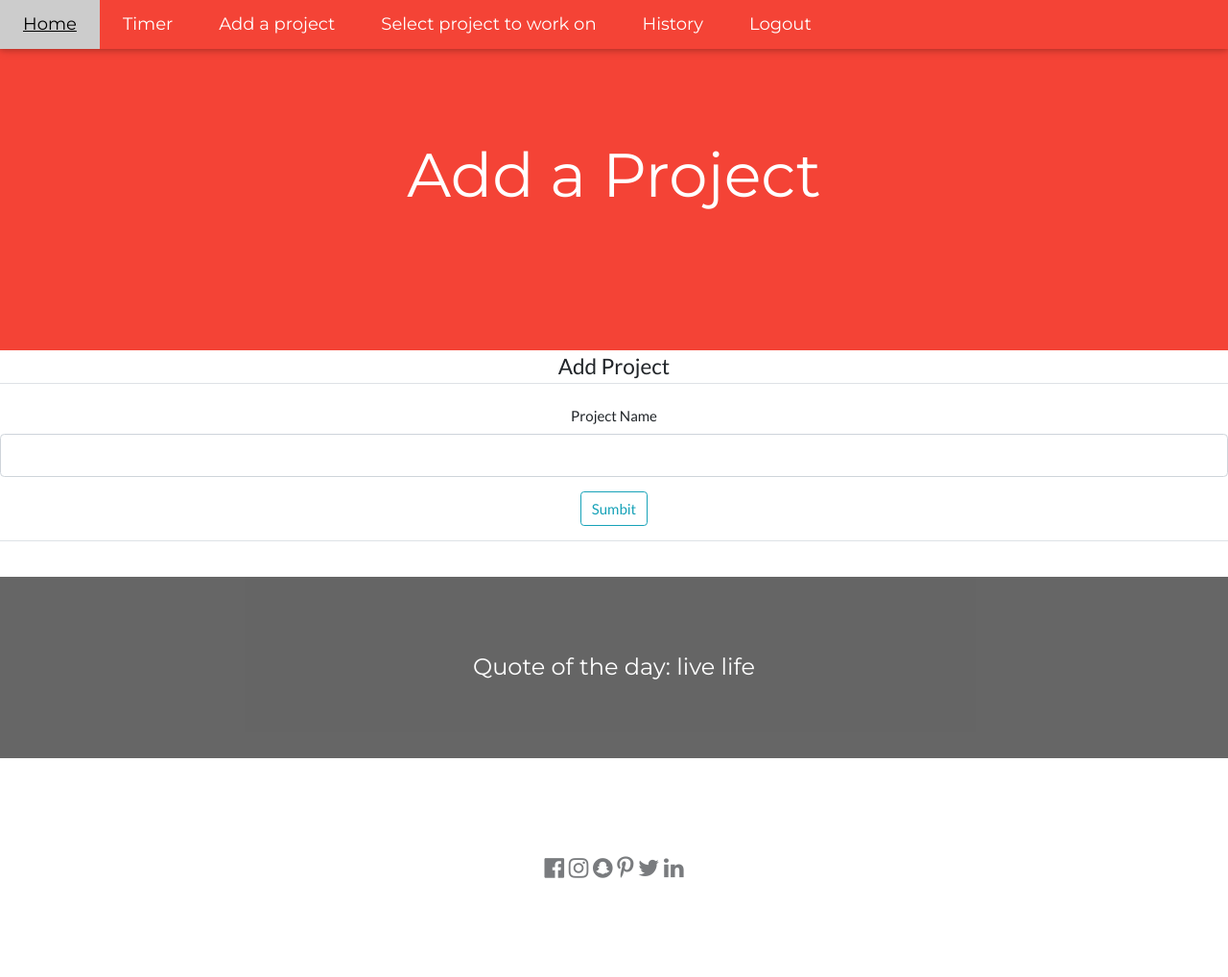
After one commit to AR2030/Python-Flask-Pomodoro-Timer, a Flask app: page /addProject in a window 1280 px wide. The commit adds this page. Shown: the whole page at 96% size. Run offline with Flask 2, Linux system fonts and the light colour scheme; a user stored in the database is signed in; some libraries are stand-ins or nearby versions.

Commit message:
some changes

```diff
--- a/pomodoroTimer/forms.py
+++ b/pomodoroTimer/forms.py
@@ -1,5 +1,5 @@
 from flask_wtf import FlaskForm
-from wtforms import StringField,IntegerField,BooleanField,SubmitField,PasswordField,SelectField,Form
+from wtforms import StringField,IntegerField,BooleanField,SubmitField,PasswordField,SelectField
 from wtforms.validators import DataRequired, Length, Email, EqualTo, ValidationError
 from pomodoroTimer.models import User
 
@@ -7,8 +7,8 @@ class projectsForm(FlaskForm):
     name = StringField('Project Name', validators=[DataRequired()])
     submit = SubmitField('Sumbit')
 
-class SelectProjectsForm(Form):
-    name = SelectField('Project Name',choices=[('cpp', 'C++'), ('py', 'Python'), ('text', 'Plain Text')])
+class SelectProjectsForm(FlaskForm):
+    name = SelectField('Select a project to work on',choices=['C++', 'Python', 'Plain Text'])
     submit = SubmitField('Sumbit')
 
 class RegistrationForm(FlaskForm):
--- a/pomodoroTimer/routes.py
+++ b/pomodoroTimer/routes.py
@@ -12,6 +12,13 @@ def home():
 @app.route('/timer', methods=['GET', 'POST'])
 @login_required
 def timer():
+
+    return render_template('timer.html', page_name="Timer")
+
+
+@app.route("/addProject", methods=['GET', 'POST'])
+@login_required
+def addProject():
     projectsform = projectsForm()
     if projectsform.validate_on_submit():
         projectName = projectsform.name.data
@@ -19,7 +26,20 @@ def timer():
         db.session.add(project)
         db.session.commit()
         flash(f'project {projectName} Added','success')
-    return render_template('timer.html', page_name="Timer" ,projectsform = projectsform,SelectProjectsForm=SelectProjectsForm())
+        return(redirect(url_for('timer')))
+    return render_template('addProject.html', page_name="Add a Project",projectsform=projectsform)
+
+@app.route('/selectProject', methods=['GET', 'POST'])
+@login_required
+def selectProject():
+    form = SelectProjectsForm()
+    if request.method == 'POST':
+        myProjects= Project.query.get(user_id==current_user.id)
+
+        flash(f'You selected project {form.name.data + myProjects} ','success')
+        return(redirect(url_for('timer')))
+    return render_template('selectProject.html', page_name="Timer", form=form)
+
 
 @app.route("/register", methods=['GET', 'POST'])
 def register():
--- /dev/null
+++ b/pomodoroTimer/templates/addProject.html
@@ -0,0 +1,35 @@
+{% extends 'index.html' %}
+{% block page_name %} {{page_name}} {% endblock page_name %}
+
+{% block content %}
+
+<body>
+    <!--project form-->
+    <div class="content-section">
+        <form method="POST" action="/addProject">
+            {{ projectsform.hidden_tag() }}
+            <fieldset class="form-group">
+                <legend class="border-bottom mb-4" style=" text-align: center;">Add Project</legend>
+                <div class="form-group" style=" text-align: center;">
+                    {{ projectsform.name.label(class="form-control-label") }}
+
+                    {% if projectsform.name.errors %}
+                    {{ projectsform.name(class="form-control form-control-lg is-invalid") }}
+                    <div class="invalid-feedback">
+                        {% for error in projectsform.name.errors %}
+                        <span>{{ error }}</span>
+                        {% endfor %}
+                    </div>
+                    {% else %}
+                    {{ projectsform.name(class="form-control form-control-lg") }}
+                    {% endif %}
+                </div>
+                <div class="form-group" style=" text-align: center;">
+                    {{ projectsform.submit(class="btn btn-outline-info") }}
+                </div>
+
+                <!-- border -->
+                <legend class="border-bottom mb-4" style=" text-align: center;"></legend>
+        </form>
+    </div>
+    {% endblock content %}
--- a/pomodoroTimer/templates/index.html
+++ b/pomodoroTimer/templates/index.html
@@ -49,6 +49,8 @@
       <a href="{{url_for('timer')}}" class="w3-bar-item w3-button w3-hide-small w3-padding-large w3-hover-white">Timer</a>
 
       {% if current_user.is_authenticated %}
+      <a href="{{url_for('addProject')}}" class="w3-bar-item w3-button w3-hide-small w3-padding-large w3-hover-white">Add a project</a>
+      <a href="{{url_for('selectProject')}}" class="w3-bar-item w3-button w3-hide-small w3-padding-large w3-hover-white">Select project to work on</a>
       <a href="#" class="w3-bar-item w3-button w3-hide-small w3-padding-large w3-hover-white">History</a>
       <a href="{{url_for('logout')}}" class="w3-bar-item w3-button w3-hide-small w3-padding-large w3-hover-white">Logout</a>
       {% else %}
```
Also changed, not shown: pomodoroTimer/templates/SelectProject.html (added, +24 -0 lines), pomodoroTimer/templates/mayNeedIt.html (added, +43 -0 lines), pomodoroTimer/templates/timer.html (+0 -33 lines), pomodoroTimer/data.sqlite.
